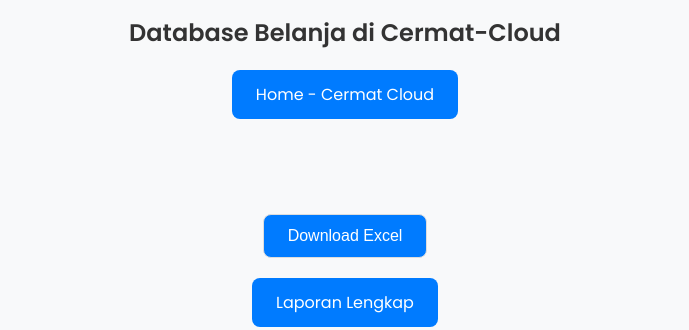
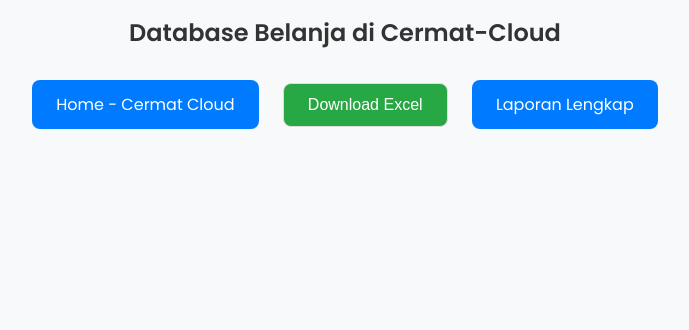
Before and after one commit to lenrong/cekinputan, a plain HTML site: page index.html in a window 1280 px wide. Shown: the part 805-1135 px from the top of the page, without its empty margins (295-984 px from the left). After the commit the page ends 1039 px from the top, so only its background shows below. Drawn offline with nearby package versions, Linux system fonts and the light colour scheme; no server answers.

Commit message:
index.html

```diff
--- a/index.html
+++ b/index.html
@@ -75,11 +75,10 @@
             100% { transform: rotate(360deg); }
         }
         .home-button, .download-excel, .laporan-lengkap {
-            display: block;
+            display: inline-block; /* Membuat tombol berjejer ke samping */
             width: fit-content;
-            margin: 20px auto;
+            margin: 10px; /* Jarak antar tombol */
             padding: 12px 24px;
-            background-color: #007BFF;
             color: white;
             text-decoration: none;
             font-size: 16px;
@@ -87,8 +86,27 @@
             text-align: center;
             transition: background-color 0.3s ease;
         }
-        .home-button:hover, .download-excel:hover, .laporan-lengkap:hover {
-            background-color: #0056b3;
+        .home-button {
+            background-color: #007BFF; /* Warna biru untuk tombol Home */
+        }
+        .download-excel {
+            background-color: #28a745; /* Warna hijau untuk tombol Download Excel */
+        }
+        .laporan-lengkap {
+            background-color: #007BFF; /* Warna biru untuk tombol Laporan Lengkap */
+        }
+        .home-button:hover {
+            background-color: #0056b3; /* Efek hover untuk tombol Home */
+        }
+        .download-excel:hover {
+            background-color: #218838; /* Efek hover untuk tombol Download Excel */
+        }
+        .laporan-lengkap:hover {
+            background-color: #0056b3; /* Efek hover untuk tombol Laporan Lengkap */
+        }
+        .button-container {
+            text-align: center; /* Membuat tombol berada di tengah */
+            margin: 20px 0; /* Jarak dari elemen di atas dan bawah */
         }
     </style>
 </head>
@@ -97,14 +115,15 @@
         <div class="spinner"></div>
     </div>
     <h2>Database Belanja di Cermat-Cloud</h2>
-    <a href="https://sites.google.com/view/cermat-cloud" class="home-button">Home - Cermat Cloud</a>
+    <div class="button-container">
+        <a href="https://sites.google.com/view/cermat-cloud" class="home-button">Home - Cermat Cloud</a>
+        <button id="download-excel" class="download-excel">Download Excel</button>
+        <a href="https://lookerstudio.google.com/reporting/15d5f450-08ab-4917-8fae-ea217ca518b1" class="laporan-lengkap">Laporan Lengkap</a>
+    </div>
     <label for="filterSKPD">Pilih SKPD:</label>
     <select id="filterSKPD">
         <option value="">Semua</option>
     </select>
-    <button id="download-excel" class="download-excel">Download Excel</button>
-    <!-- Tombol Laporan Lengkap -->
-    <a href="https://lookerstudio.google.com/reporting/15d5f450-08ab-4917-8fae-ea217ca518b1" class="laporan-lengkap">Laporan Lengkap</a>
     <table>
         <thead id="tableHeader"></thead>
         <tbody id="dataBody"></tbody>
```
